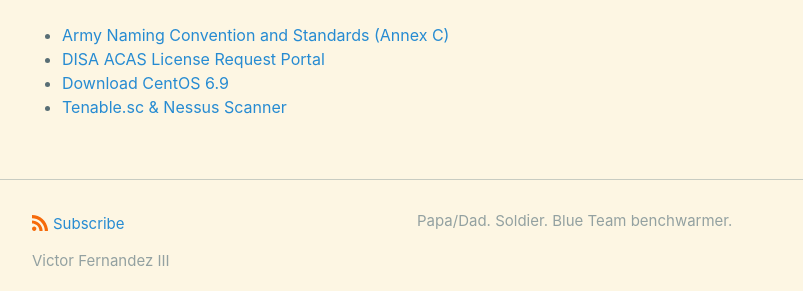
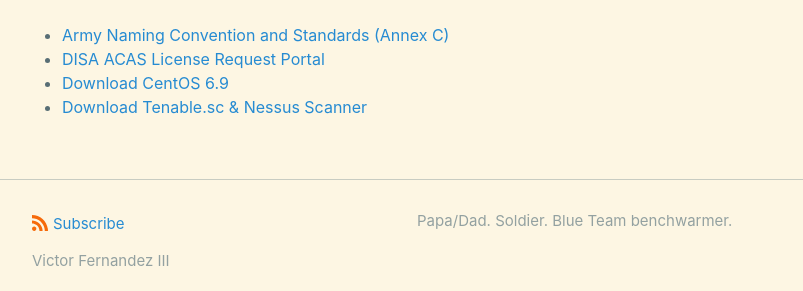
Before and after one commit to cyberphor/blog, a Jekyll site: the page built from _posts/guides/2019-06-12-nessus-deployment-guide.md, in a window 1280 px wide and 900 px high, scrolled down 4270 px. Shown: the part 515-806 px from the top of the window, without its empty margins (238-1041 px from the left). Built offline with Jekyll 4.4.1, drawn with Linux system fonts in a browser that asks for light colours.

Commit message:
Update 2019-06-12-nessus-deployment-guide.md

```diff
--- a/_posts/guides/2019-06-12-nessus-deployment-guide.md
+++ b/_posts/guides/2019-06-12-nessus-deployment-guide.md
@@ -181,4 +181,4 @@ ping 8.8.8.8 # ping something beyond your gateway
 * [Army Naming Convention and Standards (Annex C)]( https://army.deps.mil/netcom/sites/resourcecenter/pages/cinamingconventions.aspx)
 * [DISA ACAS License Request Portal](https://disa.deps.mil/ext/cop/mae/netops/acas/Requests/index.aspx#/)
 * [Download CentOS 6.9](http://archive.kernel.org/centos-vault/6.9/isos/x86_64/CentOS-6.9-x86_64-LiveDVD.iso)
-* [Tenable.sc & Nessus Scanner](https://patches.csd.disa.mil/CollectionInfo.aspx)
+* [Download Tenable.sc & Nessus Scanner](https://patches.csd.disa.mil/CollectionInfo.aspx)
```
